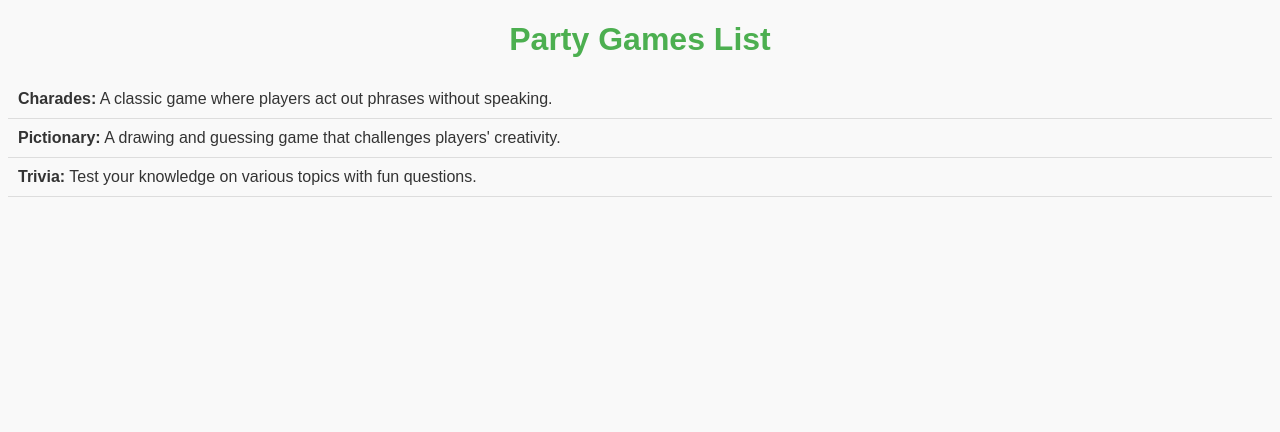
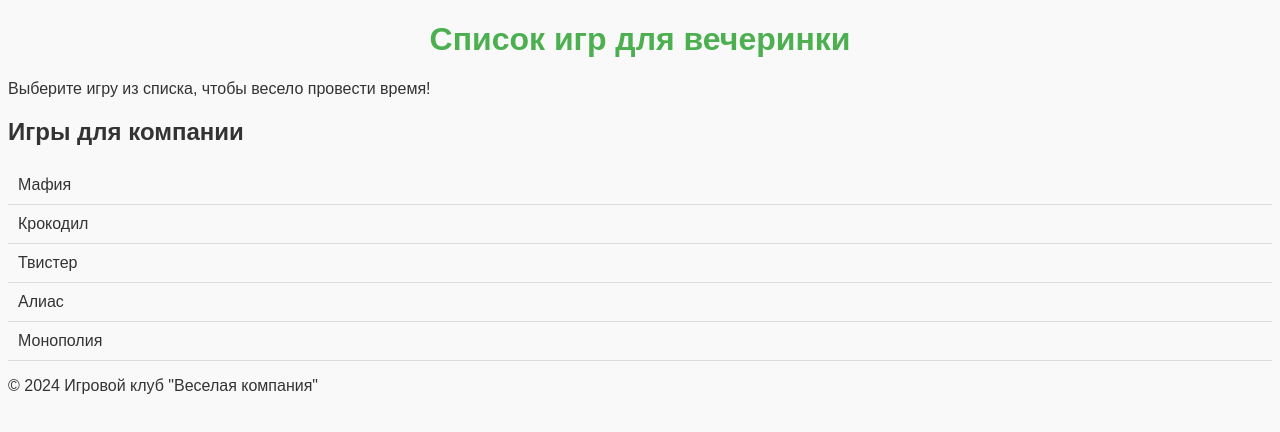
Before and after one commit to sainexx/party-games-list, a plain HTML site: page index.html in a window 1280 px wide. Drawn offline with Linux system fonts and the light colour scheme.

Commit message:
Update index.html

```diff
--- a/index.html
+++ b/index.html
@@ -1,17 +1,32 @@
 <!DOCTYPE html>
-<html lang="en">
+<html lang="ru">
 <head>
     <meta charset="UTF-8">
     <meta name="viewport" content="width=device-width, initial-scale=1.0">
-    <title>Party Games List</title>
+    <title>Список игр</title>
     <link rel="stylesheet" href="styles.css">
 </head>
 <body>
-    <h1>Party Games List</h1>
-    <ul>
-        <li><strong>Charades:</strong> A classic game where players act out phrases without speaking.</li>
-        <li><strong>Pictionary:</strong> A drawing and guessing game that challenges players' creativity.</li>
-        <li><strong>Trivia:</strong> Test your knowledge on various topics with fun questions.</li>
-    </ul>
+    <header>
+        <h1>Список игр для вечеринки</h1>
+        <p>Выберите игру из списка, чтобы весело провести время!</p>
+    </header>
+
+    <main>
+        <section>
+            <h2>Игры для компании</h2>
+            <ul>
+                <li>Мафия</li>
+                <li>Крокодил</li>
+                <li>Твистер</li>
+                <li>Алиас</li>
+                <li>Монополия</li>
+            </ul>
+        </section>
+    </main>
+
+    <footer>
+        <p>&copy; 2024 Игровой клуб "Веселая компания"</p>
+    </footer>
 </body>
 </html>
```
